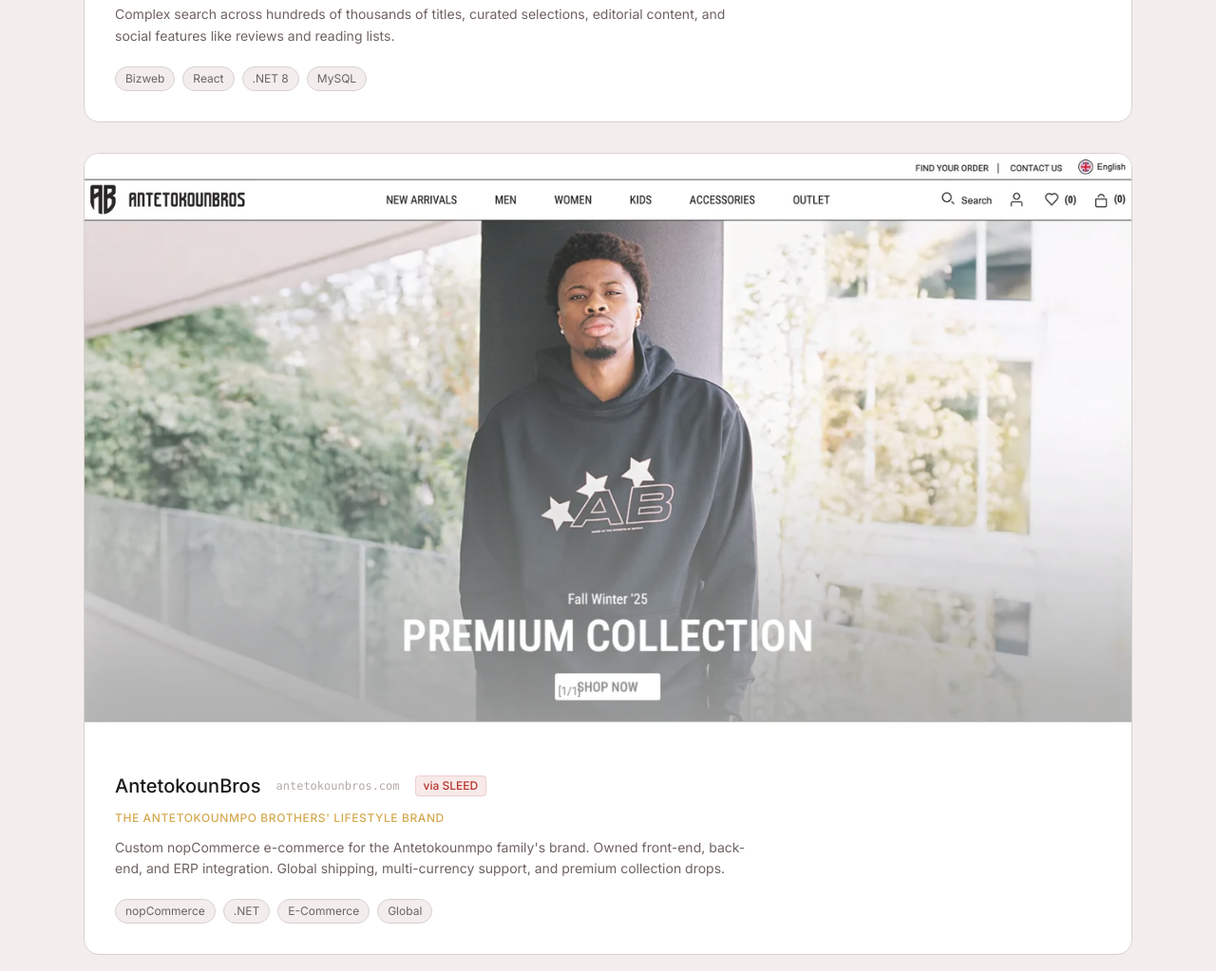
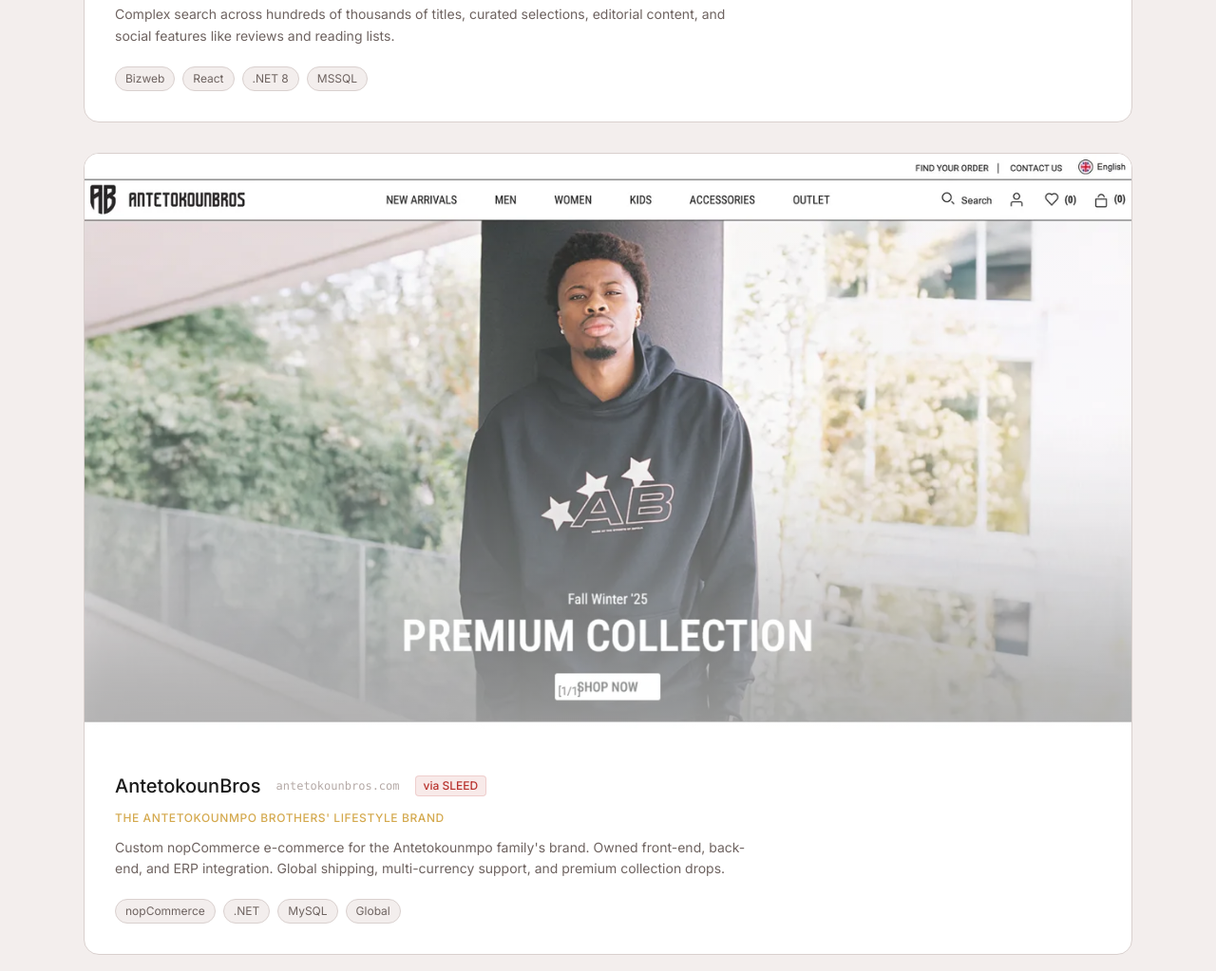
Before and after one commit to Christopgr/chrisfolio, a Next.js app: page / in a window 1280 px wide. Shown: the part 4896-5919 px from the top of the page at 95% size. Built offline with nearby package versions, Linux system fonts and the light colour scheme.

Commit message:
Fix tags

```diff
--- a/components/Projects.tsx
+++ b/components/Projects.tsx
@@ -44,7 +44,7 @@
     brand: "Greece's leading bookstore — 45 years of heritage",
     description:
       "Built on Bizweb. Owned front-end and back-end for one of Greece's most established bookstores. Complex search across hundreds of thousands of titles, curated selections, editorial content, and social features like reviews and reading lists.",
-    tags: ["Bizweb", "React", ".NET 8", "MySQL"],
+    tags: ["Bizweb", "React", ".NET 8", "MSSQL"],
     color: "#c27b1a",
     via: "SLEED",
   },
@@ -55,7 +55,7 @@
     brand: "The Antetokounmpo brothers' lifestyle brand",
     description:
       'Custom nopCommerce e-commerce for the Antetokounmpo family\'s brand. Owned front-end, back-end, and ERP integration. Global shipping, multi-currency support, and premium collection drops.',
-    tags: ["nopCommerce", ".NET", "E-Commerce", "Global"],
+    tags: ["nopCommerce", ".NET", "MySQL", "Global"],
     color: "#18181b",
     via: "SLEED",
   },
```
